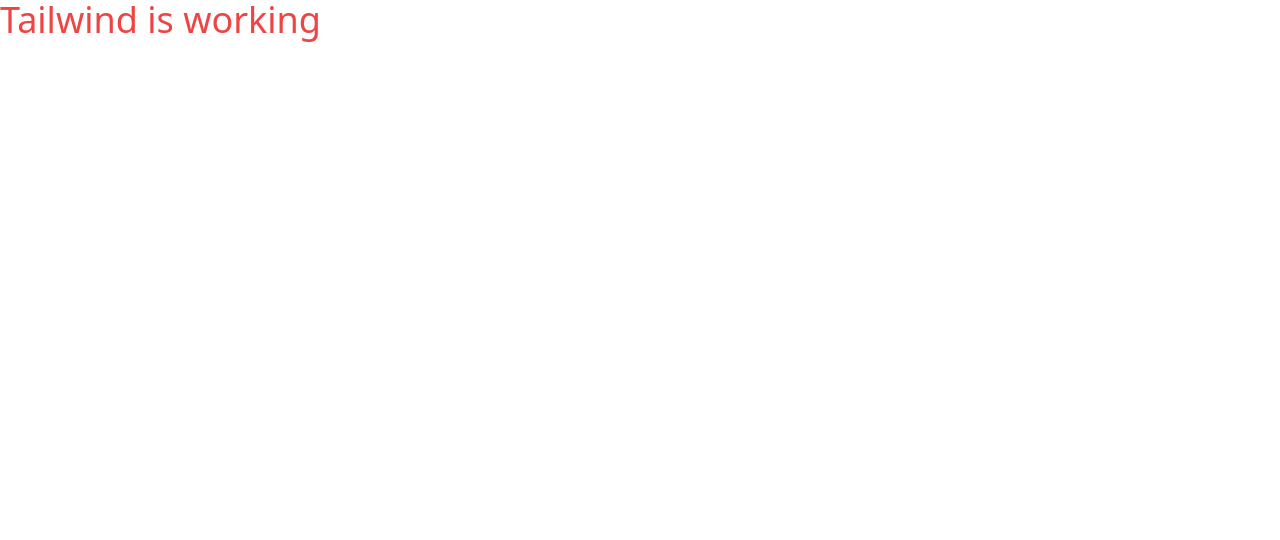
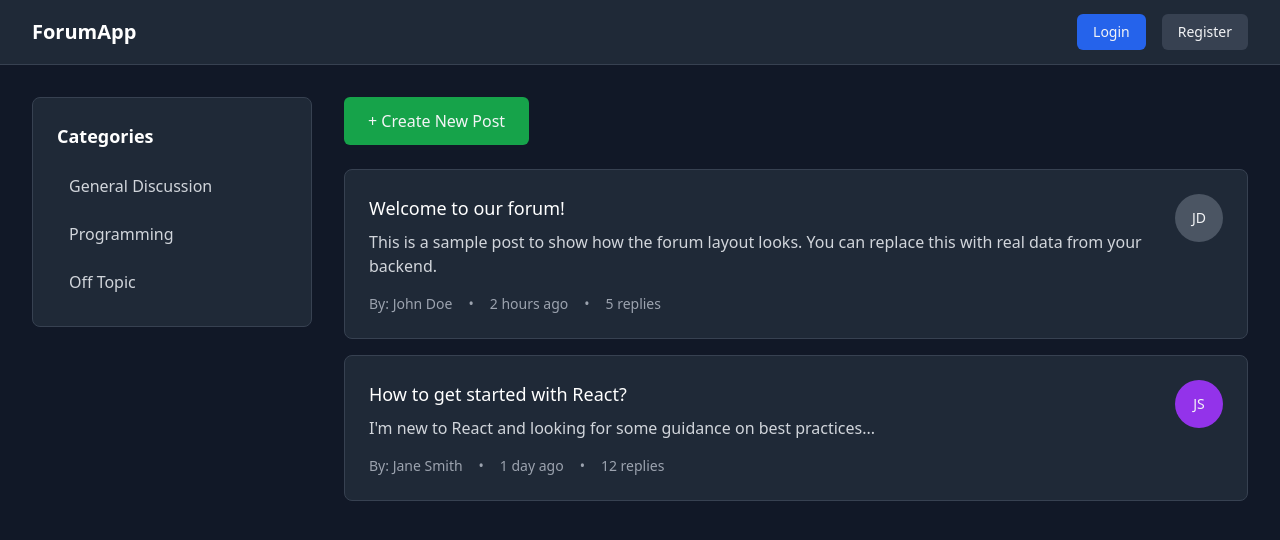
Before and after one commit to Rosen010/React-forum-app, a React (Vite) app in the folder client/: page / in a window 1280 px wide. Shown: the top 540 px of the page. Built offline with nearby package versions, Linux system fonts and the light colour scheme.

Commit message:
Add basic layout

```diff
--- a/client/src/App.jsx
+++ b/client/src/App.jsx
@@ -1,9 +1,22 @@
+import Categories from "./components/categories/Categories"
+import Navigation from "./components/navigation/Navigation"
+import Posts from "./components/posts/Posts"
+
 function App() {
   return (
     <>
-       <h1 className="text-4xl text-red-500">
-      Tailwind is working
-    </h1>
+      <div className="min-h-screen bg-gray-900 text-gray-100">
+
+        <Navigation />
+
+        <div className="max-w-7xl mx-auto px-4 sm:px-6 lg:px-8 py-8">
+          <div className="grid grid-cols-1 lg:grid-cols-4 gap-8">
+            <Categories />
+
+            <Posts />
+          </div>
+        </div>
+      </div>
     </>
   )
 }
--- /dev/null
+++ b/client/src/components/categories/Categories.jsx
@@ -0,0 +1,26 @@
+export default function Categories() {
+    return (
+        <div className="lg:col-span-1">
+            <div className="bg-gray-800 rounded-lg p-6 border border-gray-700">
+                <h2 className="text-lg font-semibold mb-4 text-white">Categories</h2>
+                <ul className="space-y-2">
+                    <li>
+                        <a href="#" className="block px-3 py-2 rounded-md text-gray-300 hover:bg-gray-700 hover:text-white transition-colors">
+                            General Discussion
+                        </a>
+                    </li>
+                    <li>
+                        <a href="#" className="block px-3 py-2 rounded-md text-gray-300 hover:bg-gray-700 hover:text-white transition-colors">
+                            Programming
+                        </a>
+                    </li>
+                    <li>
+                        <a href="#" className="block px-3 py-2 rounded-md text-gray-300 hover:bg-gray-700 hover:text-white transition-colors">
+                            Off Topic
+                        </a>
+                    </li>
+                </ul>
+            </div>
+        </div>
+    );
+}
--- /dev/null
+++ b/client/src/components/navigation/Navigation.jsx
@@ -0,0 +1,21 @@
+export default function Navigation() {
+  return (
+      <nav className="bg-gray-800 border-b border-gray-700">
+          <div className="max-w-7xl mx-auto px-4 sm:px-6 lg:px-8">
+            <div className="flex justify-between h-16">
+              <div className="flex items-center">
+                <h1 className="text-xl font-bold text-white">ForumApp</h1>
+              </div>
+              <div className="flex items-center space-x-4">
+                <button className="bg-blue-600 hover:bg-blue-700 px-4 py-2 rounded-md text-sm font-medium transition-colors">
+                  Login
+                </button>
+                <button className="bg-gray-700 hover:bg-gray-600 px-4 py-2 rounded-md text-sm font-medium transition-colors">
+                  Register
+                </button>
+              </div>
+            </div>
+          </div>
+        </nav>
+  );
+}
--- /dev/null
+++ b/client/src/components/posts/Posts.jsx
@@ -0,0 +1,68 @@
+export default function Posts() {
+    return (
+        <div className="lg:col-span-3">
+            {/* Create Post Button */}
+            <div className="mb-6">
+                <button className="bg-green-600 hover:bg-green-700 px-6 py-3 rounded-md font-medium transition-colors">
+                    + Create New Post
+                </button>
+            </div>
+
+            {/* Posts List */}
+            <div className="space-y-4">
+                {/* Sample Post */}
+                <div className="bg-gray-800 rounded-lg border border-gray-700 p-6">
+                    <div className="flex items-start justify-between">
+                        <div className="flex-1">
+                            <h3 className="text-lg font-medium text-white mb-2">
+                                Welcome to our forum!
+                            </h3>
+                            <p className="text-gray-300 mb-4">
+                                This is a sample post to show how the forum layout looks.
+                                You can replace this with real data from your backend.
+                            </p>
+                            <div className="flex items-center space-x-4 text-sm text-gray-400">
+                                <span>By: John Doe</span>
+                                <span>•</span>
+                                <span>2 hours ago</span>
+                                <span>•</span>
+                                <span>5 replies</span>
+                            </div>
+                        </div>
+                        <div className="ml-4">
+                            <div className="w-12 h-12 bg-gray-600 rounded-full flex items-center justify-center">
+                                <span className="text-sm font-medium">JD</span>
+                            </div>
+                        </div>
+                    </div>
+                </div>
+
+                {/* Another Sample Post */}
+                <div className="bg-gray-800 rounded-lg border border-gray-700 p-6">
+                    <div className="flex items-start justify-between">
+                        <div className="flex-1">
+                            <h3 className="text-lg font-medium text-white mb-2">
+                                How to get started with React?
+                            </h3>
+                            <p className="text-gray-300 mb-4">
+                                I'm new to React and looking for some guidance on best practices...
+                            </p>
+                            <div className="flex items-center space-x-4 text-sm text-gray-400">
+                                <span>By: Jane Smith</span>
+                                <span>•</span>
+                                <span>1 day ago</span>
+                                <span>•</span>
+                                <span>12 replies</span>
+                            </div>
+                        </div>
+                        <div className="ml-4">
+                            <div className="w-12 h-12 bg-purple-600 rounded-full flex items-center justify-center">
+                                <span className="text-sm font-medium">JS</span>
+                            </div>
+                        </div>
+                    </div>
+                </div>
+            </div>
+        </div>
+    );
+}
```
